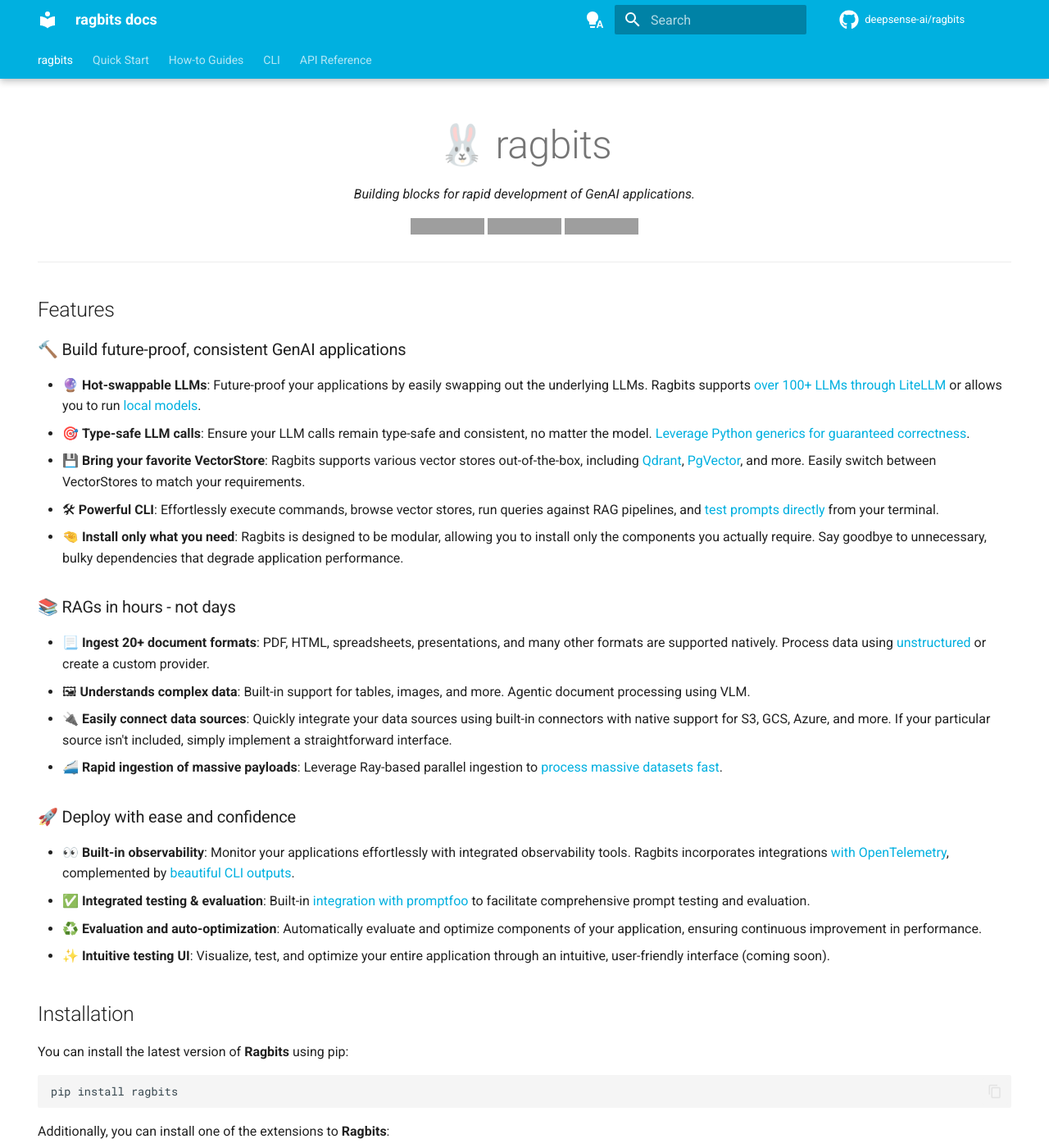
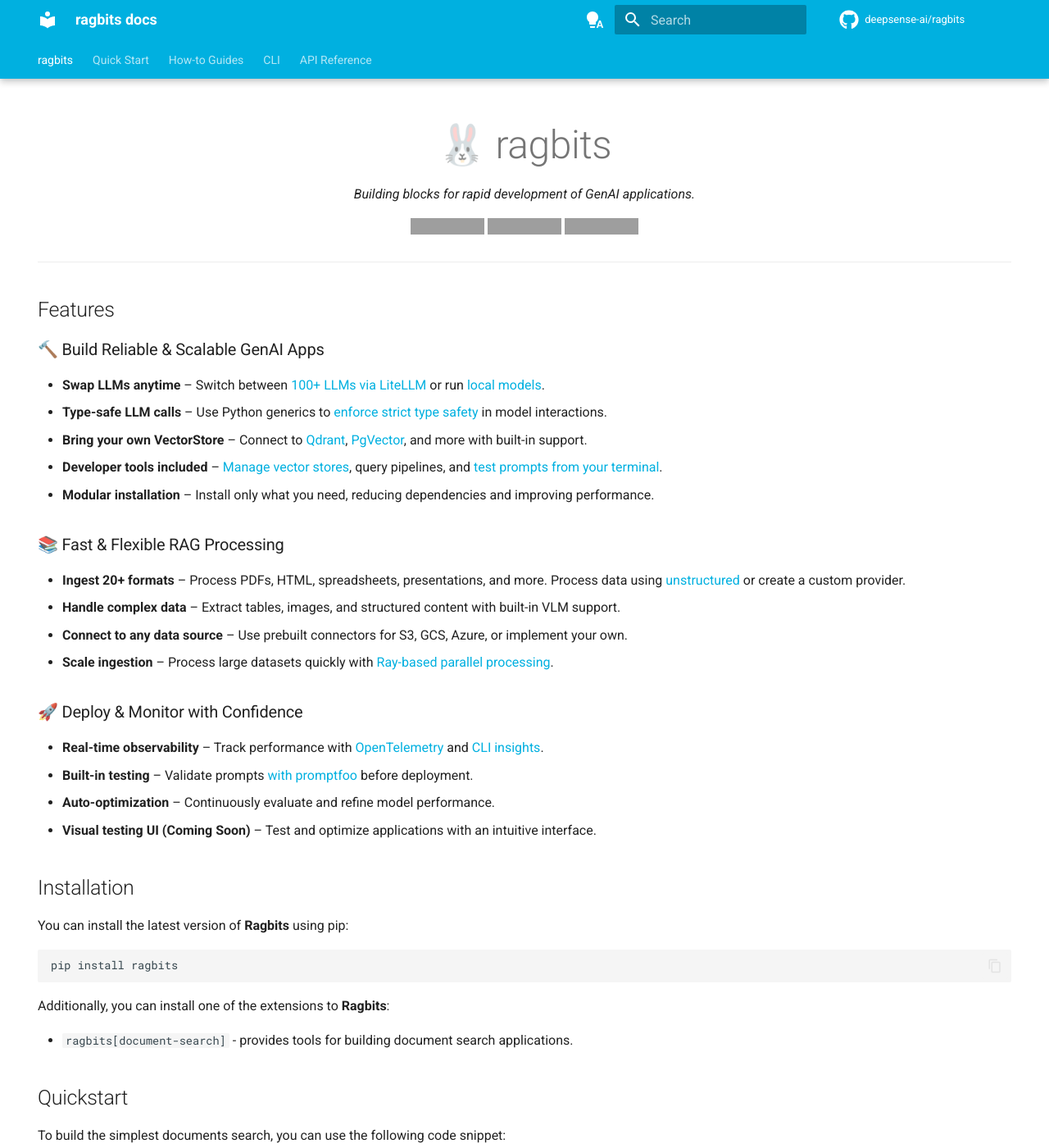
Before and after one commit to deepsense-ai/ragbits, an MkDocs documentation site: the page built from docs/index.md, in a window 1280 px wide and 1400 px high. Shown: the whole window at 82% size. Built offline with MkDocs 1.6.1 and Material for MkDocs 9.7.7, drawn with Linux system fonts in a browser that asks for light colours; comment, search, counter and statistics services are not loaded; grey boxes are pictures that could not be loaded.

```diff
--- a/docs/index.md
+++ b/docs/index.md
@@ -39,27 +39,25 @@ hide:
 
 ## Features
 
-### 🔨 Build future-proof, consistent GenAI applications
 
-- 🔮 **Hot-swappable LLMs**: Future-proof your applications by easily swapping out the underlying LLMs. Ragbits supports [over 100+ LLMs through LiteLLM](https://ragbits.deepsense.ai/how-to/core/use_llms/) or allows you to run [local models](https://ragbits.deepsense.ai/how-to/core/use_llms/#using-local-llms).
-- 🎯 **Type-safe LLM calls**: Ensure your LLM calls remain type-safe and consistent, no matter the model. [Leverage Python generics for guaranteed correctness](https://ragbits.deepsense.ai/how-to/core/use_prompting/#how-to-configure-prompts-output-data-type).
-- 💾 **Bring your favorite VectorStore**: Ragbits supports various vector stores out-of-the-box, including [Qdrant](https://ragbits.deepsense.ai/api_reference/core/vector-stores/#ragbits.core.vector_stores.qdrant.QdrantVectorStore), [PgVector](https://ragbits.deepsense.ai/api_reference/core/vector-stores/#ragbits.core.vector_stores.qdrant.QdrantVectorStore), and more. Easily switch between VectorStores to match your requirements.
-- 🛠 **Powerful CLI**: Effortlessly execute commands, browse vector stores, run queries against RAG pipelines, and [test prompts directly](https://ragbits.deepsense.ai/quickstart/quickstart1_prompts/#testing-the-prompt-from-the-cli) from your terminal.
-- 🤏 **Install only what you need**: Ragbits is designed to be modular, allowing you to install only the components you actually require. Say goodbye to unnecessary, bulky dependencies that degrade application performance.
+### 🔨 Build Reliable & Scalable GenAI Apps
+- **Swap LLMs anytime** – Switch between [100+ LLMs via LiteLLM](https://ragbits.deepsense.ai/how-to/core/use_llms/) or run [local models](https://ragbits.deepsense.ai/how-to/core/use_llms/#using-local-llms).
+- **Type-safe LLM calls** – Use Python generics to [enforce strict type safety](https://ragbits.deepsense.ai/how-to/core/use_prompting/#how-to-configure-prompts-output-data-type) in model interactions.
+- **Bring your own VectorStore** – Connect to [Qdrant](https://ragbits.deepsense.ai/api_reference/core/vector-stores/#ragbits.core.vector_stores.qdrant.QdrantVectorStore), [PgVector](https://ragbits.deepsense.ai/api_reference/core/vector-stores/#ragbits.core.vector_stores.qdrant.QdrantVectorStore), and more with built-in support.
+- **Developer tools included** – [Manage vector stores](https://ragbits.deepsense.ai/cli/main/#ragbits-vector-store), query pipelines, and [test prompts from your terminal](https://ragbits.deepsense.ai/quickstart/quickstart1_prompts/#testing-the-prompt-from-the-cli).
+- **Modular installation** – Install only what you need, reducing dependencies and improving performance.
 
-### 📚 RAGs in hours - not days
+### 📚 Fast & Flexible RAG Processing
+- **Ingest 20+ formats** – Process PDFs, HTML, spreadsheets, presentations, and more. Process data using [unstructured](https://unstructured.io/) or create a custom provider.
+- **Handle complex data** – Extract tables, images, and structured content with built-in VLM support.
+- **Connect to any data source** – Use prebuilt connectors for S3, GCS, Azure, or implement your own.
+- **Scale ingestion** – Process large datasets quickly with [Ray-based parallel processing](https://ragbits.deepsense.ai/how-to/document_search/distributed_ingestion/#how-to-ingest-documents-in-a-distributed-fashion).
 
-- 📃 **Ingest 20+ document formats**: PDF, HTML, spreadsheets, presentations, and many other formats are supported natively. Process data using [unstructured](https://unstructured.io) or create a custom provider.
-- 🖼 **Understands complex data**: Built-in support for tables, images, and more. Agentic document processing using VLM.
-- 🔌 **Easily connect data sources**: Quickly integrate your data sources using built-in connectors with native support for S3, GCS, Azure, and more. If your particular source isn't included, simply implement a straightforward interface.
-- 🚄 **Rapid ingestion of massive payloads**: Leverage Ray-based parallel ingestion to [process massive datasets fast](https://ragbits.deepsense.ai/how-to/document_search/distributed_ingestion/#how-to-ingest-documents-in-a-distributed-fashion).
-
-### 🚀 Deploy with ease and confidence
-
-- 👀 **Built-in observability**: Monitor your applications effortlessly with integrated observability tools. Ragbits incorporates integrations [with OpenTelemetry](https://ragbits.deepsense.ai/how-to/core/use_tracing/#opentelemetry-trace-handler), complemented by [beautiful CLI outputs](https://ragbits.deepsense.ai/how-to/core/use_tracing/#opentelemetry-trace-handler).
-- ✅ **Integrated testing & evaluation**: Built-in [integration with promptfoo](https://ragbits.deepsense.ai/how-to/core/promptfoo/) to facilitate comprehensive prompt testing and evaluation.
-- ♻️ **Evaluation and auto-optimization**: Automatically evaluate and optimize components of your application, ensuring continuous improvement in performance.
-- ✨ **Intuitive testing UI**: Visualize, test, and optimize your entire application through an intuitive, user-friendly interface (coming soon).
+### 🚀 Deploy & Monitor with Confidence
+- **Real-time observability** – Track performance with [OpenTelemetry](https://ragbits.deepsense.ai/how-to/core/use_tracing/#opentelemetry-trace-handler) and [CLI insights](https://ragbits.deepsense.ai/how-to/core/use_tracing/#opentelemetry-trace-handler).
+- **Built-in testing** – Validate prompts [with promptfoo](https://ragbits.deepsense.ai/how-to/core/promptfoo/) before deployment.
+- **Auto-optimization** – Continuously evaluate and refine model performance.
+- **Visual testing UI (Coming Soon)** – Test and optimize applications with an intuitive interface.
 
 ## Installation
 
```
Also changed, not shown: README.md (+22 -0 lines), packages/ragbits-evaluate/README.md (+2 -2 lines).
